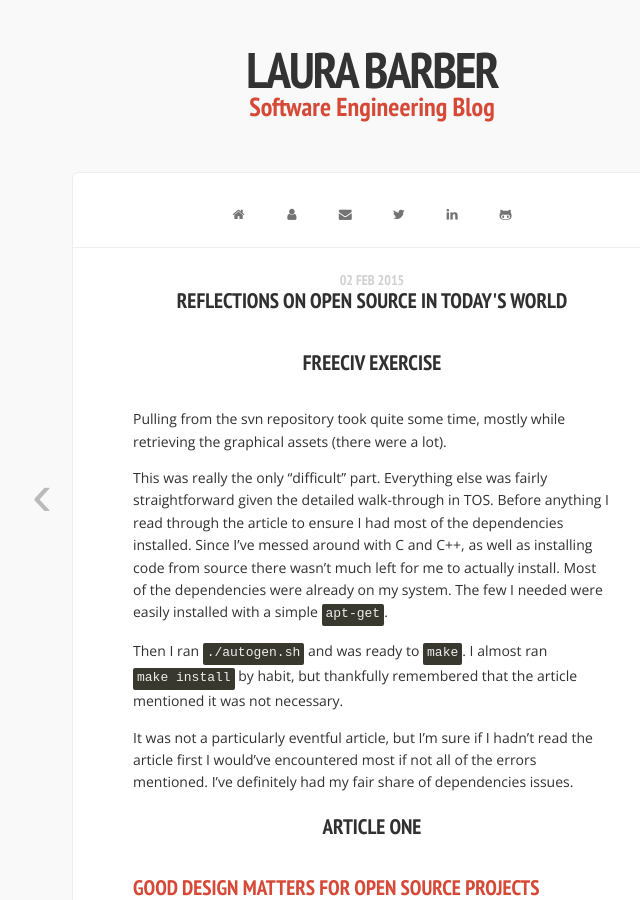
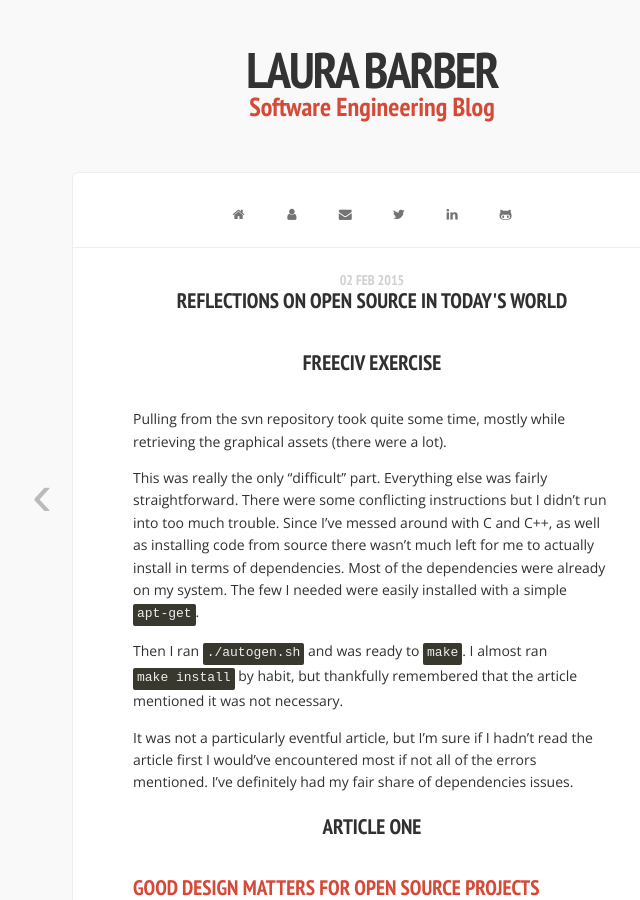
Before and after one commit to Lixxia/lixxia.github.io, a Jekyll site: the page built from _posts/2015-02-02-reflectionstoday.md, in a window 1280 px wide and 900 px high. Shown: the whole window, without its empty margins (268-908 px from the left). Built offline with Jekyll 4.4.1, drawn with Linux system fonts in a browser that asks for light colours; nearby versions of some CDN libraries; Markdown is read by kramdown in place of the engine named in the settings; comment, search, counter and statistics services are not loaded.

Commit message:
updating post

```diff
--- a/_posts/2015-02-02-reflectionstoday.md
+++ b/_posts/2015-02-02-reflectionstoday.md
@@ -6,7 +6,7 @@ date: 2015-02-02 11:39AM
 # Freeciv Exercise
 Pulling from the svn repository took quite some time, mostly while retrieving the graphical assets (there were a lot).
 
-This was really the only "difficult" part. Everything else was fairly straightforward given the detailed walk-through in TOS. Before anything I read through the article to ensure I had most of the dependencies installed. Since I've messed around with C and C++, as well as installing code from source there wasn't much left for me to actually install. Most of the dependencies were already on my system. The few I needed were easily installed with a simple `apt-get`.
+This was really the only "difficult" part. Everything else was fairly straightforward. There were some conflicting instructions but I didn't run into too much trouble. Since I've messed around with C and C++, as well as installing code from source there wasn't much left for me to actually install in terms of dependencies. Most of the dependencies were already on my system. The few I needed were easily installed with a simple `apt-get`.
 
 Then I ran `./autogen.sh` and was ready to `make`. I almost ran `make install` by habit, but thankfully remembered that the article mentioned it was not necessary.
 
```
